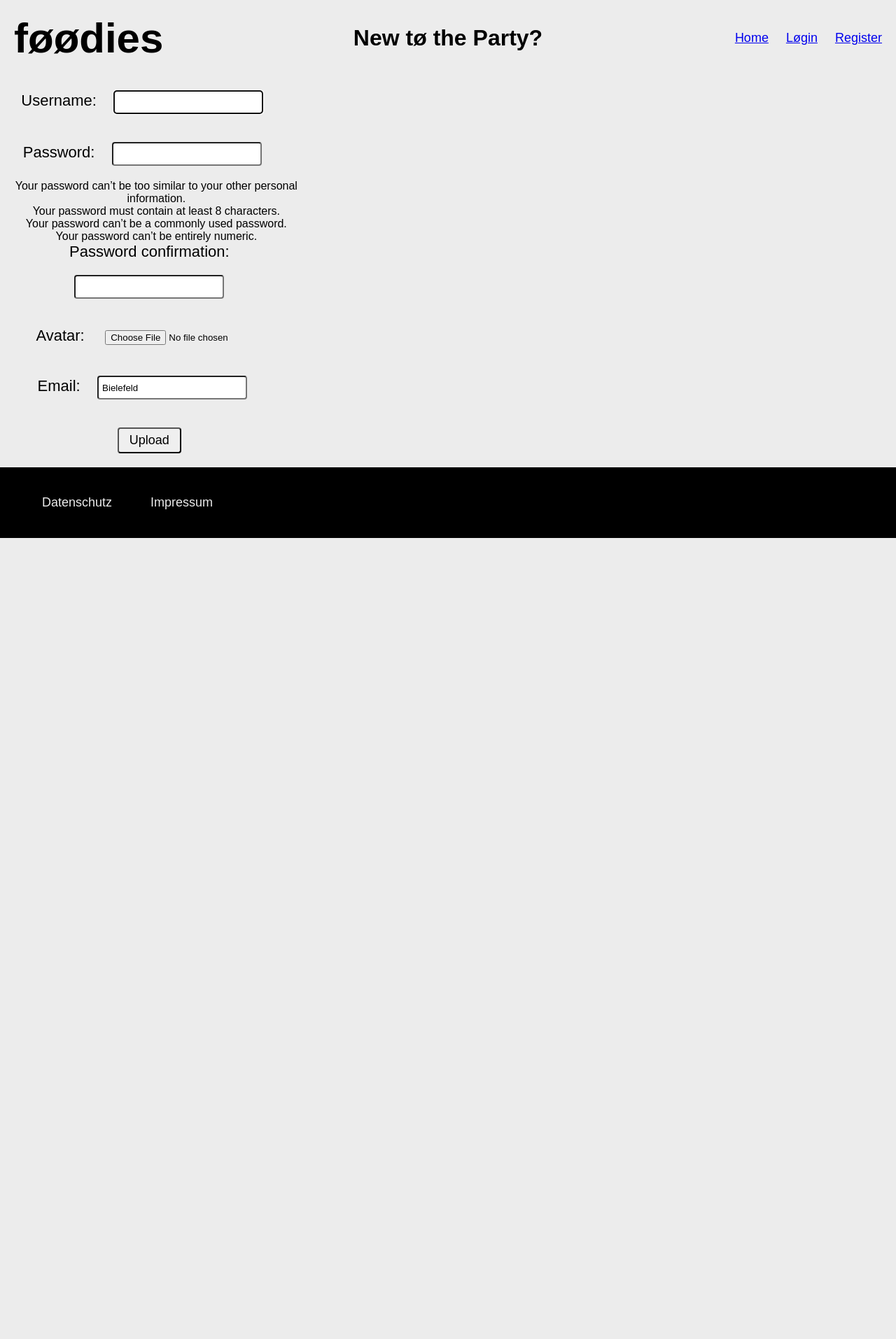
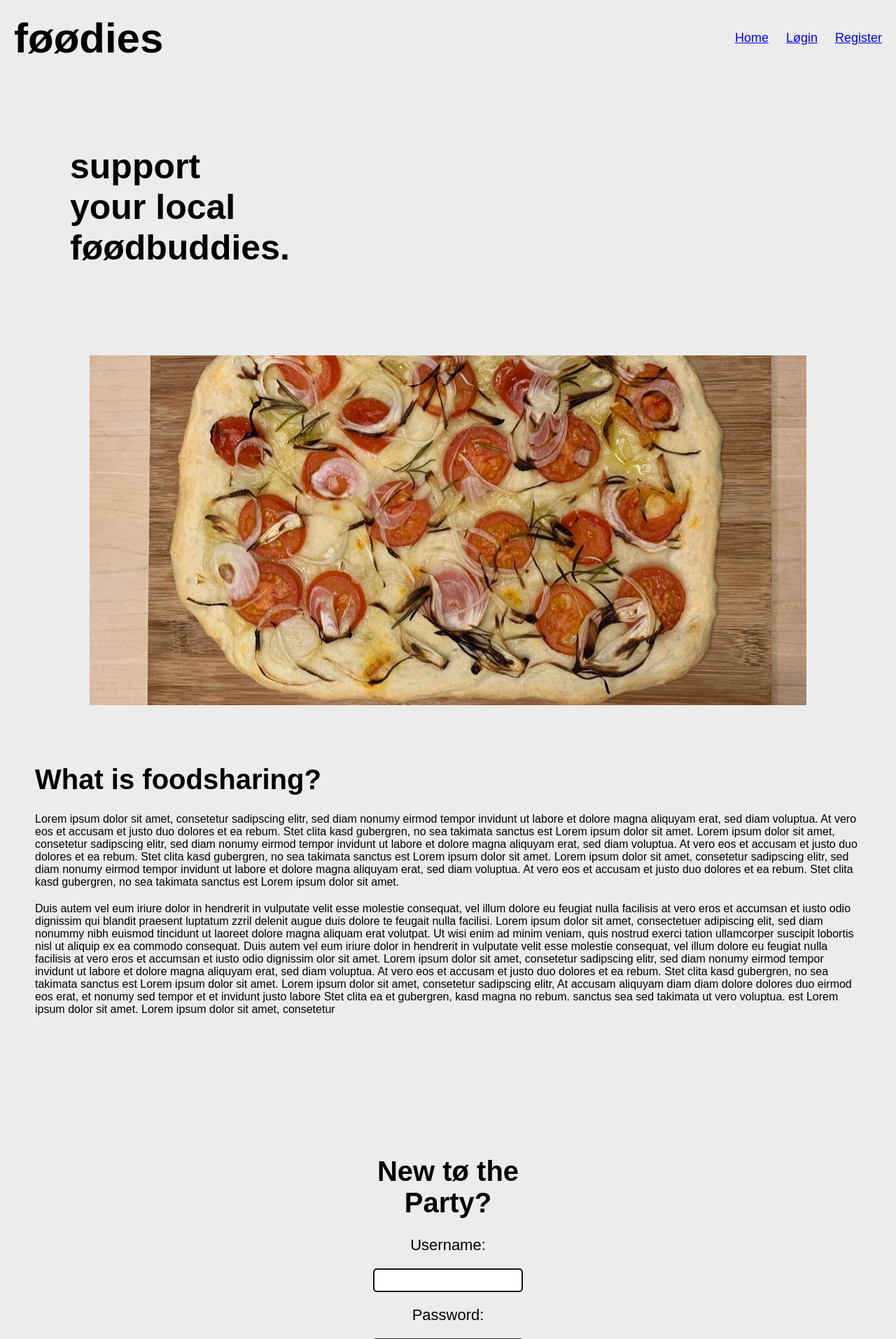
Before and after one commit to kaengurubeutel/foodsharing, a Django app: a page that uses feed/templates/Navbar.html in a window 1280 px wide. Shown: the top 1914 px of the page at 70% size. Before the commit the page ends 769 px from the top, so only its background shows below. Run offline with Django 4.2, Linux system fonts and the light colour scheme.

Commit message:
css, jQuery für index.html und register

```diff
--- a/feed/static/styling/index.css
+++ b/feed/static/styling/index.css
@@ -141,6 +141,7 @@ button {
     border-radius: 4px;
     padding: 6px 15px;
     margin: 20px;
+    min-height: 40px;
 }
 
 button:hover {
@@ -157,6 +158,8 @@ button:hover {
 
 .formula ul {
     display: none;
+
+    margin: 10px -50px 25px -50px;
 }
 
 #id_description {
@@ -181,11 +184,37 @@ form {
     grid-column: 1/4;
     display: flex;
     flex-flow: row wrap;
+    justify-items: center;
+    align-content: center;
 }
 
 .img {
     height: 400px;
     width: 400px;
     margin: 40px;
-    background-color: lightsalmon;
+    background-color: white;
+    text-align: center;
 }
+
+.img img {
+    max-height: 300px;
+    width: 300px;
+    margin: 5px;
+}
+
+.avatar img {
+    height: 50px;
+    width: 50px;
+    border-radius: 100px;
+}
+
+.avatar {
+    text-align: start;
+}
+
+.description {
+    display: none;
+
+    position: relative;
+    top: -100px;
+}
--- /dev/null
+++ b/feed/static/styling/script.js
@@ -0,0 +1,16 @@
+$(document).ready(function(){
+
+    $('input').mouseenter(function(){
+        $('.formula').children('form').children('ul').fadeIn(700);
+    });
+
+    $('.img').mouseenter(function(){
+        $(this).children('.description').children('img').css('opacity:', '40%');
+        $(this).children('.description').fadeIn(700);
+    });
+
+    $('.img').mouseleave(function(){
+        $(this).children('.description').children('img').css('opacity:', '100%')
+        $(this).children('.description').fadeOut(700);
+    })
+});
--- a/feed/templates/Navbar.html
+++ b/feed/templates/Navbar.html
@@ -37,5 +37,7 @@
                 <li>Impressum</li>
             </ul>
         </footer>
+
+    <script src="{% static 'styling/script.js' %}"></script>
 </body>
 </html>
--- a/templates/auth/register.html
+++ b/templates/auth/register.html
@@ -3,12 +3,53 @@
 {% block content %}
 {% load static %}
 
-    <h1>New tø the Party?</h1>
+    <div class='text1'>
+      <h2>support<br/>your local<br>føødbuddies.</h2>
+    </div>
+    <div class='mainImg'>
+      <img src="{% static 'media/food500px.jpeg' %}" alt="Focaccia"/>
+    </div>
+    <div class="text2">
+        <h2>What is foodsharing?</h2>
+        <p>Lorem ipsum dolor sit amet, consetetur sadipscing elitr,
+            sed diam nonumy eirmod tempor invidunt ut labore et dolore magna aliquyam erat,
+            sed diam voluptua. At vero eos et accusam et justo duo dolores et ea rebum. Stet
+            clita kasd gubergren, no sea takimata sanctus est Lorem ipsum dolor sit amet.
+            Lorem ipsum dolor sit amet, consetetur sadipscing elitr, sed diam nonumy eirmod
+            tempor invidunt ut labore et dolore magna aliquyam erat, sed diam voluptua. At vero
+            eos et accusam et justo duo dolores et ea rebum. Stet clita kasd gubergren, no sea
+            takimata sanctus est Lorem ipsum dolor sit amet. Lorem ipsum dolor sit amet, consetetur
+            sadipscing elitr, sed diam nonumy eirmod tempor invidunt ut labore et dolore magna
+            aliquyam erat, sed diam voluptua. At vero eos et accusam et justo duo dolores et ea
+            rebum. Stet clita kasd gubergren, no sea takimata sanctus est Lorem ipsum dolor sit amet.
+        </p>
+        <p>
+            Duis autem vel eum iriure dolor in hendrerit in vulputate velit esse molestie consequat,
+            vel illum dolore eu feugiat nulla facilisis at vero eros et accumsan et iusto odio dignissim
+            qui blandit praesent luptatum zzril delenit augue duis dolore te feugait nulla facilisi.
+            Lorem ipsum dolor sit amet, consectetuer adipiscing elit, sed diam nonummy nibh euismod
+            tincidunt ut laoreet dolore magna aliquam erat volutpat. Ut wisi enim ad minim veniam, quis
+            nostrud exerci tation ullamcorper suscipit lobortis nisl ut aliquip ex ea commodo consequat.
+            Duis autem vel eum iriure dolor in hendrerit in vulputate velit esse molestie consequat, vel
+            illum dolore eu feugiat nulla facilisis at vero eros et accumsan et iusto odio dignissim olor
+            sit amet. Lorem ipsum dolor sit amet, consetetur sadipscing elitr, sed diam nonumy eirmod tempor
+            invidunt ut labore et dolore magna aliquyam erat, sed diam voluptua. At vero eos et accusam et
+            justo duo dolores et ea rebum. Stet clita kasd gubergren, no sea takimata sanctus est Lorem ipsum
+            dolor sit amet. Lorem ipsum dolor sit amet, consetetur sadipscing elitr, At accusam aliquyam diam
+            diam dolore dolores duo eirmod eos erat, et nonumy sed tempor et et invidunt justo labore Stet clita
+            ea et gubergren, kasd magna no rebum. sanctus sea sed takimata ut vero voluptua. est Lorem ipsum
+            dolor sit amet. Lorem ipsum dolor sit amet, consetetur
+        </p>
+        </div>
+
+    <div class="formula">
+    <h2>New tø the Party?</h2>
   <form method="post" enctype="multipart/form-data">
   {% csrf_token %}
    {{ form.as_p }}
       {{profile_form.as_p}}
-  <button type="submit">Upload</button>
+  <button type="submit">Register</button>
 </form>
+    </div>
 
 {% endblock %}
```
Also changed, not shown: feed/templates/index.html (+16 -4 lines).
